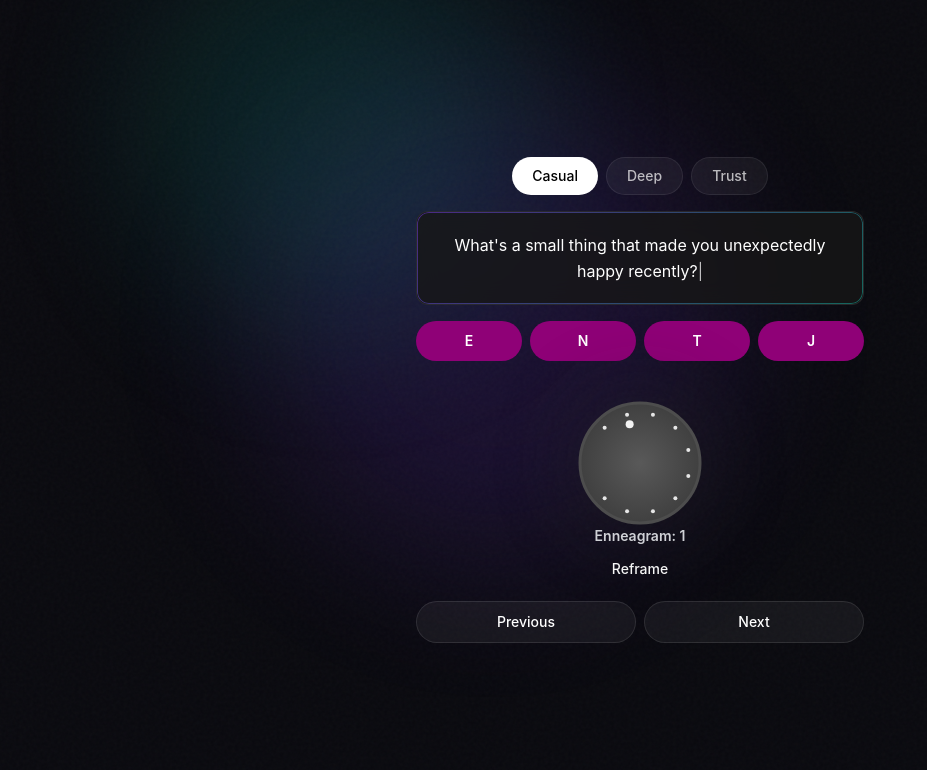
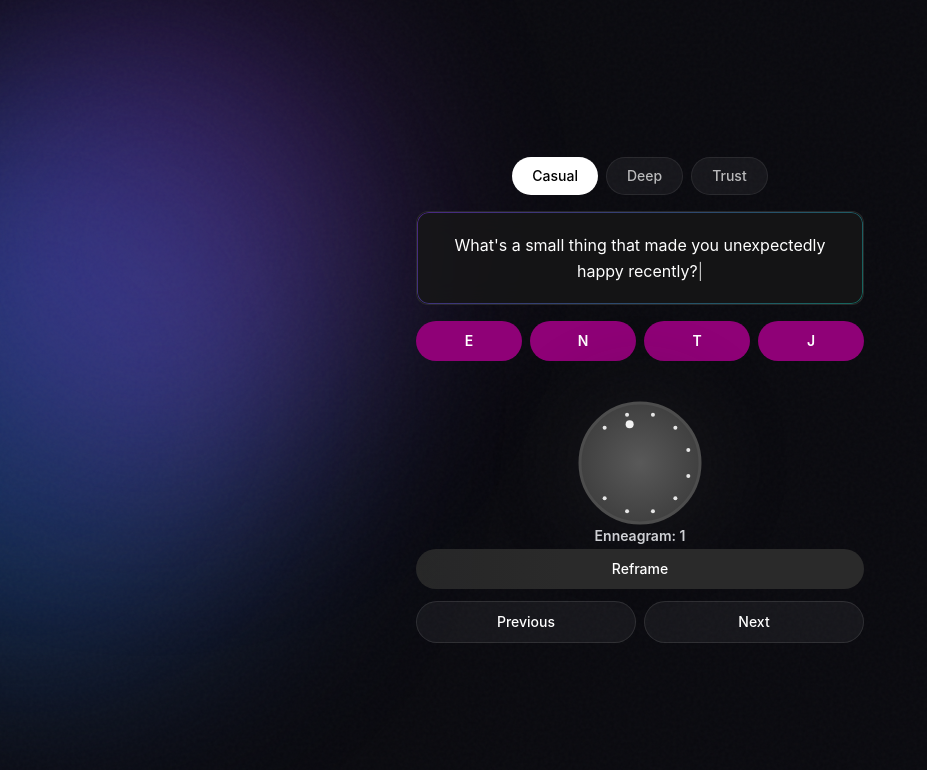
Before and after one commit to Eug-Chua/thoughtful_together, a React (Create React App) app in the folder frontend/: page / in a window 1280 px wide. Shown: the top 770 px of the page, without its empty margins (0-927 px from the left). Built offline with nearby package versions, Linux system fonts and the light colour scheme; a web font is replaced by a local one.

Commit message:
feat: added shimmer to reframe button

```diff
--- a/frontend/src/index.css
+++ b/frontend/src/index.css
@@ -111,27 +111,62 @@ input:focus-visible {
   animation: fade-in 0.5s ease-out;
 }
 
-/* ========= Background orbs (subtle glow) ========= */
+/* ========= Twinkle/Shimmer effect for Reframe button ========= */
+@keyframes twinkle {
+  0% {
+    background-position: 200% center;
+  }
+  100% {
+    background-position: -200% center;
+  }
+}
+
+.btn-twinkle {
+  position: relative;
+  overflow: hidden;
+  background: linear-gradient(
+    90deg,
+    #2a2a2a 0%,
+    #2a2a2a 35%,
+    #4a4a4a 50%,
+    #2a2a2acd 65%,
+    #2a2a2a 100%
+  );
+  background-size: 200% 100%;
+  animation: twinkle 10s ease-in-out infinite;
+}
+
+.btn-twinkle:hover {
+  animation-duration: 15s;
+}
+
+.btn-twinkle:disabled {
+  animation: none;
+  background: rgba(255, 255, 255, 0.06);
+}
+
+/* ========= Background orbs - vibrant blue/purple ========= */
 .orb {
   position: absolute;
   border-radius: 9999px;
-  filter: blur(80px);
-  opacity: 0.15;
+  filter: blur(100px);
   pointer-events: none;
 }
 
 .orb--1 {
-  background: #7c3aed;
-  width: 30rem;
-  height: 30rem;
-  animation: orbit1 20s ease-in-out infinite;
+  background: linear-gradient(135deg, #0088fd, #4564c7);
+  width: 35rem;
+  height: 35rem;
+  opacity: 0.35;
+  animation: orbit1 7s ease-in-out infinite;
 }
 
 .orb--2 {
-  background: #14b8a6;
-  width: 25rem;
-  height: 25rem;
-  animation: orbit2 25s ease-in-out infinite reverse;
+  background: linear-gradient(135deg, #7c3aed, #a855f7);
+  width: 30rem;
+  height: 30rem;
+  opacity: 0.3;
+  animation: orbit2 15s ease-in-out infinite reverse;
 }
 
 @keyframes orbit1 {
```
